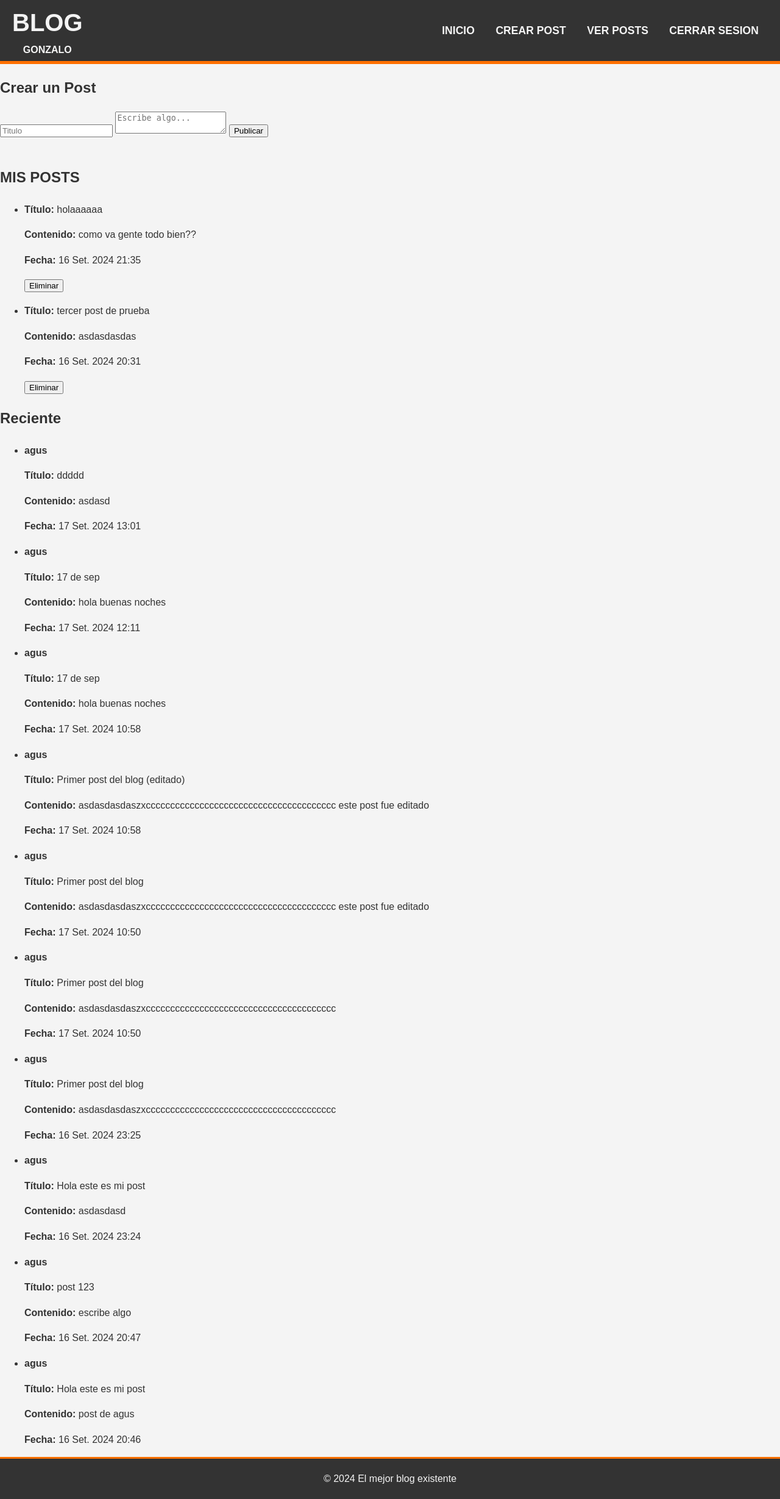
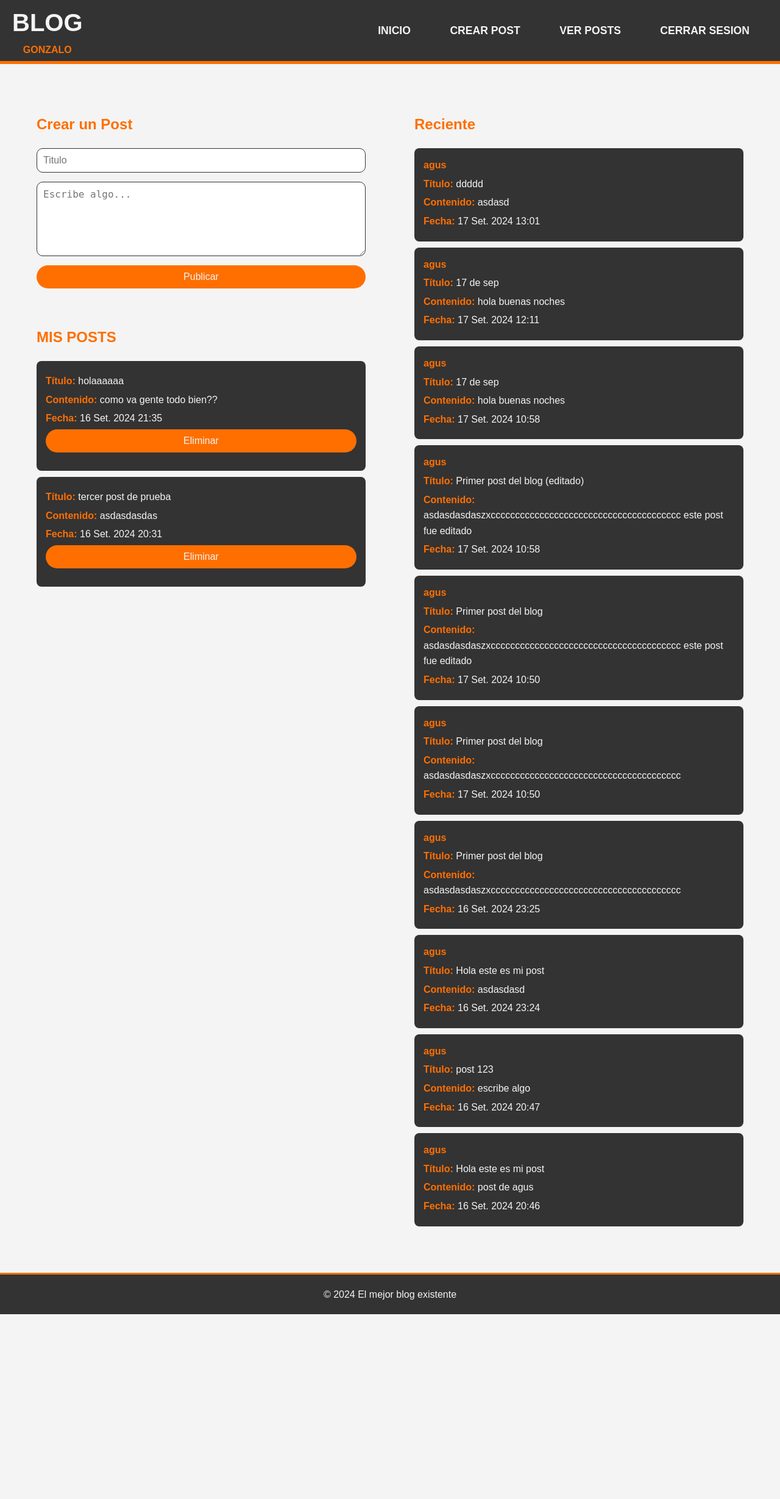
Before and after one commit to GonzaloGabrielVega/Blog, a Django app: page /posts/create in a window 1280 px wide. Shown: the whole page at 61% size. After the commit the page ends 2155 px from the top, so only its background shows below. Run offline with Django 4.2, Linux system fonts and the light colour scheme; a user stored in the database is signed in; data comes from the database, SQL or seed files in the repository; both versions use the stored data as it was after the commit.

Commit message:
se agregaron multiples estilos a elementos, ninguna clase creada ni agregada

```diff
--- a/post/static/css/styles.css
+++ b/post/static/css/styles.css
@@ -82,3 +82,86 @@ footer {
     font-size: 2em;
     color: var(--color-gris);
 }
+
+.main-div {
+    display: flex;
+    justify-content: space-around;
+    flex-wrap: wrap;
+    padding: 20px;
+    margin: 20px;
+    gap: 20px;
+}
+
+.main-div > div {
+    flex: 1;
+    background-color: var(--color-claro);
+    border-radius: 10px;
+    padding: 20px;
+    margin-right: 20px;
+}
+
+.main-div > div:last-child {
+    margin-right: 0; /* Elimina el margen derecho del último div */
+}
+
+h2 {
+    color: var(--color-naranja);
+    margin-bottom: 20px;
+}
+
+form {
+    display: flex;
+    flex-direction: column;
+    gap: 15px;
+    margin-bottom: 15px;
+}
+
+input[type="text"], textarea {
+    border: 1px solid var(--color-gris);
+    border-radius: 10px;
+    padding: 10px;
+    font-size: 16px;
+}
+
+textarea {
+    resize: vertical;
+    min-height: 100px;
+}
+
+button[type="submit"] {
+    background-color: var(--color-naranja);
+    border: none;
+    border-radius: 20px;
+    color: var(--color-claro);
+    cursor:pointer;
+    font-size: 16px;
+    padding: 10px;
+    transition: background-color 0.3s ease;
+    text-align: center;
+}
+
+button[type="submit"]:hover {
+    background-color: var(--color-gris);
+}
+
+ul{
+    list-style-type: none;
+    padding: 0;
+}
+
+li {
+    background-color: var(--color-gris);
+    border-radius: 8px;
+    padding: 15px;
+    margin-bottom: 10px;
+
+}
+
+li p {
+    margin: 5px 0;
+    color: var(--color-claro)
+}
+
+strong {
+    color: var(--color-naranja);
+}
--- a/post/templates/home.html
+++ b/post/templates/home.html
@@ -4,7 +4,7 @@
 
 {% block content %}
 <div class="home">
-    <p>Bienvenido {{ user.username }}</p>
-    <p>Selecciona Crear Post para publicar tu propio post y Ver Posts para ver lo que se ha publicado</p>
+    <p>Bienvenido <strong>{{ user.username }} </strong></p>
+    <p>Selecciona <strong>CREAR POST</strong> para publicar tu propio post y <strong>VER POSTS</strong> para ver lo que se ha publicado</p>
 </div>
 {% endblock %}
--- a/post/templates/post_manage.html
+++ b/post/templates/post_manage.html
@@ -3,13 +3,13 @@
 {% block title %} Inicio {% endblock %}
 
 {% block content %}
-<div class="post-container">
+<div class="main-div">
 
-    <div class="centered-content">
+    <div class="">
         <h2>Crear un Post</h2>
 
-        <div class="form">
-            <div class="form">
+        <div class="">
+            <div class="">
                 <form action="{% url 'crear' %}" method="post">
                     {% csrf_token %}
                     <input type="text" id="titulo" name="titulo" placeholder="Titulo">
@@ -21,11 +21,11 @@
             </div>
         </div>
         <br>
-            <h2 class="centered-content">MIS POSTS</h2>
-            <ul class="centered-content">
+            <h2 class="">MIS POSTS</h2>
+            <ul class=""">
                 {% for post in posts %}
                     {% if post.author == user %}
-                        <li class="post-card">
+                        <li class="">
                             <p><strong>Título:</strong> {{ post.titulo }}<br> </p>
                             <p><strong>Contenido:</strong> {{ post.contenido }}<br> </p>
                             <p><strong>Fecha:</strong> {{ post.Fecha_de_publicacion }}<br> </p>
@@ -42,12 +42,12 @@
     </div>
 
     <div class="">
-        <h2 class="centered-content">Reciente</h2>
-        <ul class="centered-content">
+        <h2 class="">Reciente</h2>
+        <ul class="">
             {% for post in posts %}
                 {% if post.author != user %}
-                    <li class="post-card">
-                        <strong class="user">{{post.author}}</strong><br>
+                    <li class="">
+                        <strong class="">{{post.author}}</strong><br>
                         <p><strong>Título:</strong> {{ post.titulo }}<br> </p>
                         <p><strong>Contenido:</strong> {{ post.contenido }}<br> </p>
                         <p><strong>Fecha:</strong> {{ post.Fecha_de_publicacion }}<br> </p>
```
Also changed, not shown: db.sqlite3.
